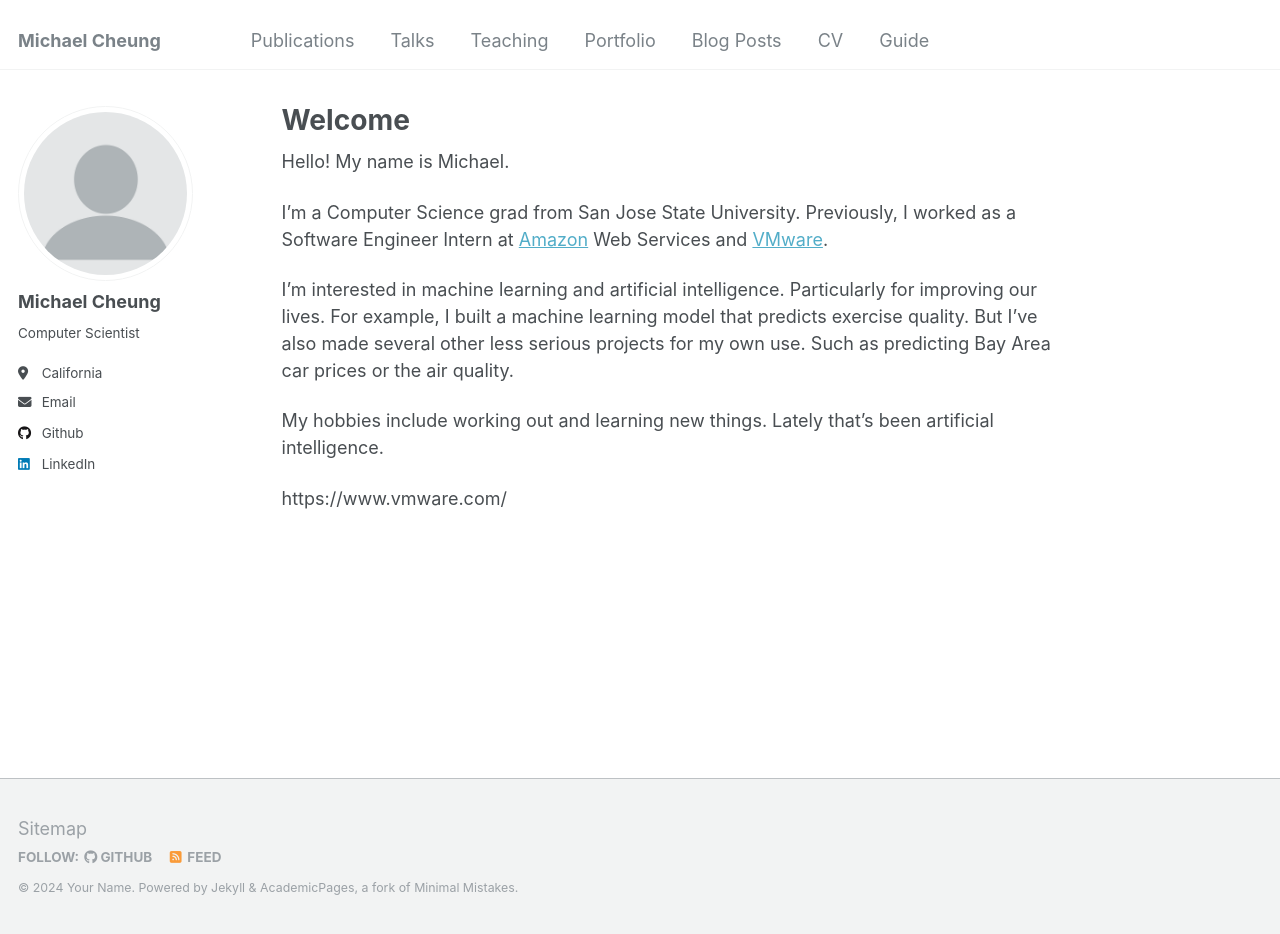
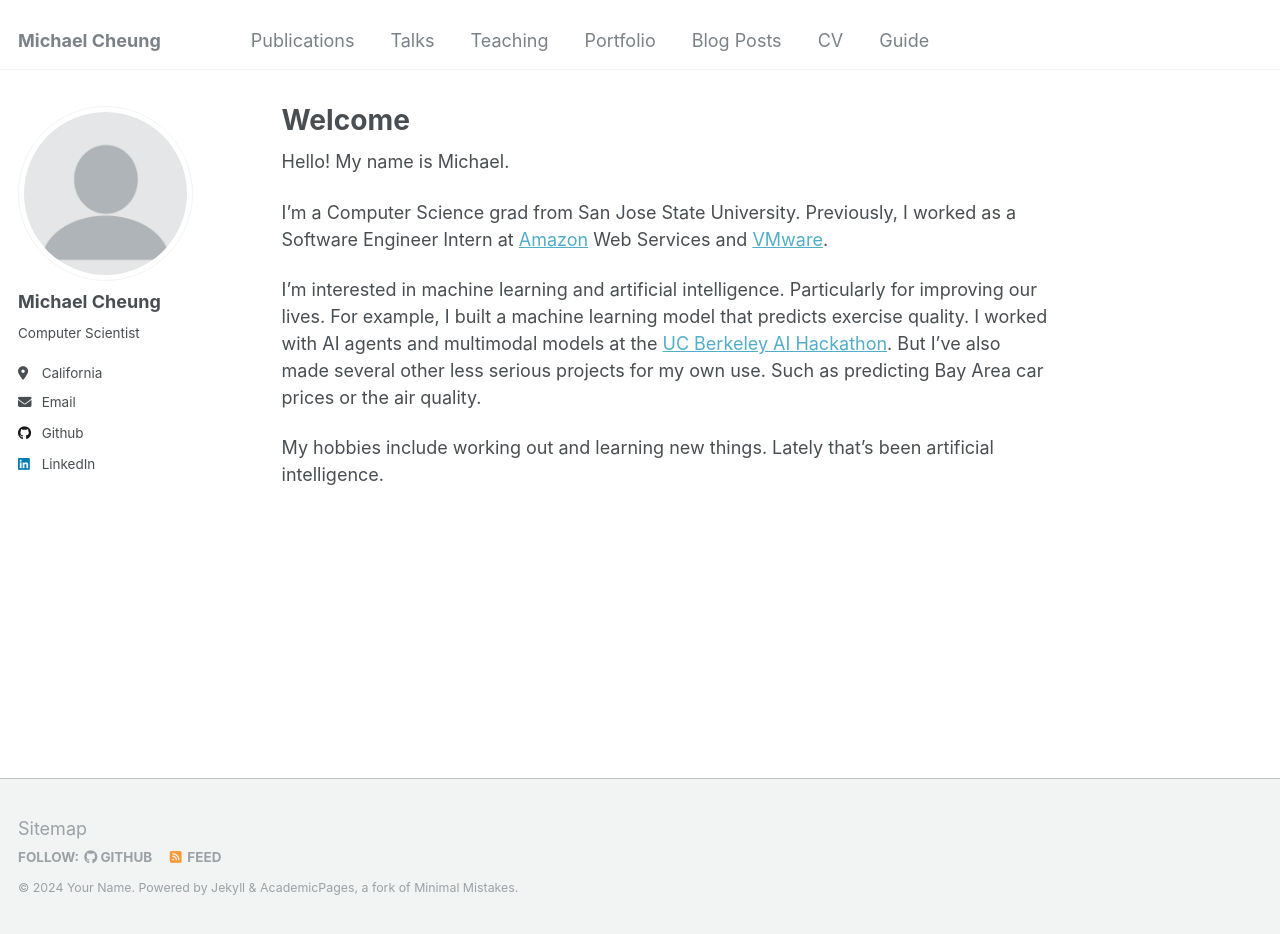
Before and after one commit to cheung0/cheung0.github.io, a Jekyll site: the page built from _pages/about.md, in a window 1280 px wide and 934 px high. Built offline with Jekyll 4.4.1, drawn with Linux system fonts in a browser that asks for light colours.

Commit message:
Update about.md

```diff
--- a/_pages/about.md
+++ b/_pages/about.md
@@ -11,11 +11,6 @@
 
 I'm a Computer Science grad from San Jose State University. Previously, I worked as a Software Engineer Intern at [Amazon](https://www.amazon.com/) Web Services and [VMware](https://www.vmware.com/).
 
-I'm interested in machine learning and artificial intelligence. Particularly for improving our lives. For example, I built a machine learning model that predicts exercise quality. But I've also made several other less serious projects for my own use. Such as predicting Bay Area car prices or the air quality.
+I'm interested in machine learning and artificial intelligence. Particularly for improving our lives. For example, I built a machine learning model that predicts exercise quality. I worked with AI agents and multimodal models at the [UC Berkeley AI Hackathon](https://devpost.com/software/style-sync?ref_content=user-portfolio&ref_feature=in_progress). But I've also made several other less serious projects for my own use. Such as predicting Bay Area car prices or the air quality.
 
 My hobbies include working out and learning new things. Lately that's been artificial intelligence.
-
-
-
-
-https://www.vmware.com/
```
